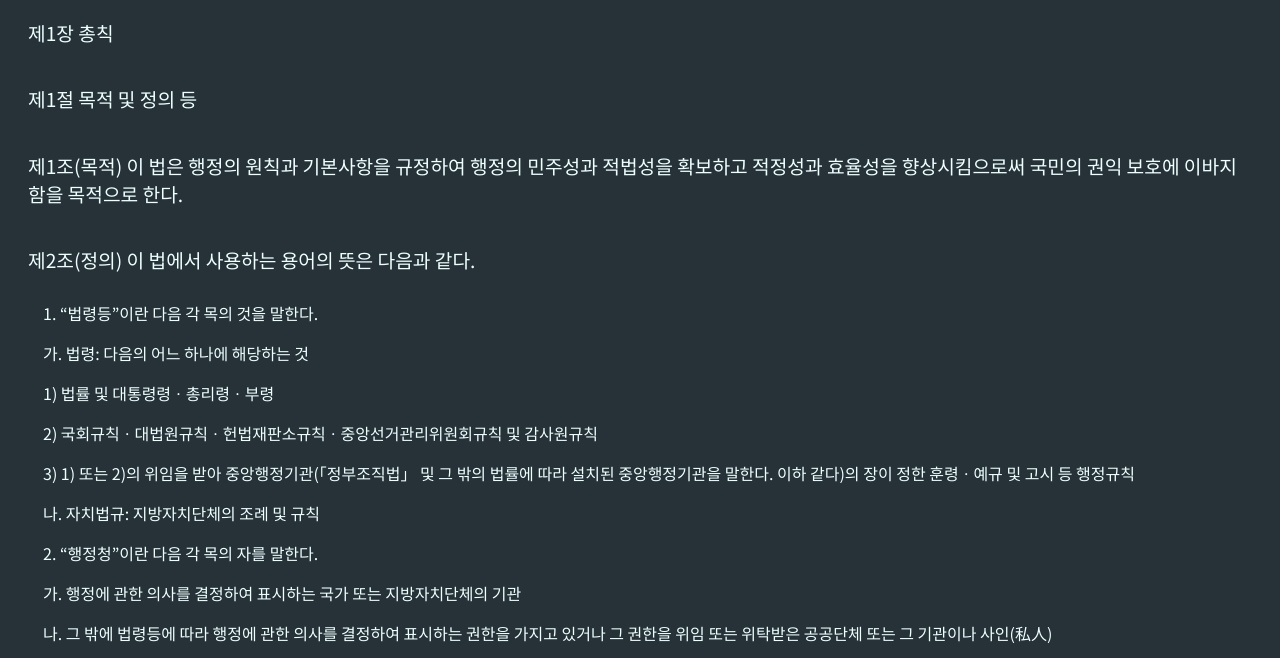
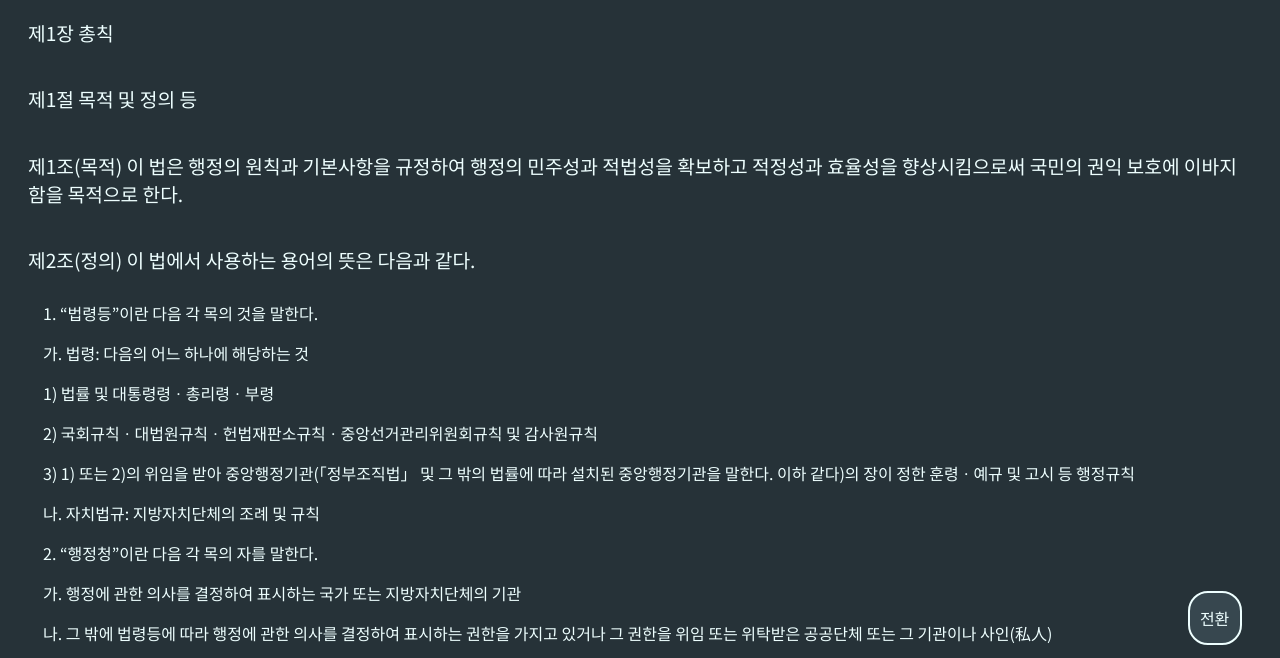
Before and after one commit to Simhyeon/Simhyeon.github.io, a plain HTML site: page laws/hang_gi.html in a window 1280 px wide. Shown: the part 117-775 px from the top of the page. Drawn offline with Linux system fonts and the light colour scheme.

Commit message:
TOggle js

```diff
--- a/index.js
+++ b/index.js
@@ -1,3 +1,31 @@
+function toggle_study_style(buttonObject) {
+	let current_status = buttonObject.dataset.status;
+	let elems = document.getElementsByTagName("span");
+
+	/* Loop elems and set style*/
+	switch (current_status) {
+		case 'normal':
+			Array.from(elems).forEach(e => { e.classList.add('hidden') });
+			buttonObject.dataset.status = 'hidden';
+			break;
+		case 'hidden':
+			Array.from(elems).forEach(e => {
+				e.classList.add('highlight');
+				e.classList.remove('hidden');
+				}
+			);
+			buttonObject.dataset.status = 'highlight';
+			break;
+		case 'highlight':
+			Array.from(elems).forEach(e => { e.classList.remove('highlight') });
+			buttonObject.dataset.status = 'normal';
+			break;
+		default:
+			break;
+
+	}
+}
+
 function toggle_dark_mode(input) {
     if (input === "true") {
         localStorage.setItem("dark-mode", true);
--- a/laws/hang_gi.html
+++ b/laws/hang_gi.html
@@ -12,10 +12,11 @@
     	<script src="../index.js" charset="utf-8"></script>
     </head>
 <body onLoad="init()">
+	<div class="floater" data-status="normal" onClick="toggle_study_style(this)">전환</div>
 	<div class="container">
 	<h1>행정 기본법</h1>
 	<p class="title">제1장 총칙
-</p><p class="title">제1절 목적 및 정의 등
+	</p><p class="title">제1절 목적 및 <span>정의</span> 등
 	</p><p class="title">제1조(목적) 이 법은 행정의 원칙과 기본사항을 규정하여 행정의 민주성과 적법성을 확보하고 적정성과 효율성을 향상시킴으로써 국민의 권익 보호에 이바지함을 목적으로 한다.
 	</p><p class="title">제2조(정의) 이 법에서 사용하는 용어의 뜻은 다음과 같다.
 	</p><p>1. “법령등”이란 다음 각 목의 것을 말한다.
--- a/style.css
+++ b/style.css
@@ -26,6 +26,20 @@ a {
 	background: #263238;
 }
 
+/* 기능 로테이션 */
+/* 1. 숨기기 */
+/* 2. 하이라이트 */
+/* 3. 원래대로 돌리기 */
+.hidden {
+	color: rgba(0,0,0,0) !important;
+	border-bottom: 1px solid #ff5370;
+}
+
+.highlight {
+	color: #ff5370;
+	font-weight: bold;
+}
+
 p:not(.title) {
 	margin-bottom: 8px;
 	margin-top: 8px;
@@ -37,3 +51,20 @@ p:not(.title) {
 	flex-direction: column;
 	padding: min(20px, 5%);
 }
+
+.floater {
+	cursor: pointer;
+	position: fixed;
+	bottom: 3vw;
+	right: 3vw;
+	width: 50px;
+	border-radius: 20px;
+	background-color: #37474f;
+	border: 2px solid #eeffff;
+	height: 50px;
+	text-align: center;
+	vertical-align: middle;
+	line-height: 50px;
+	display: block !important;
+	z-index: 99999;
+}
```
Lines whose indentation alone changed are shown as unchanged.
